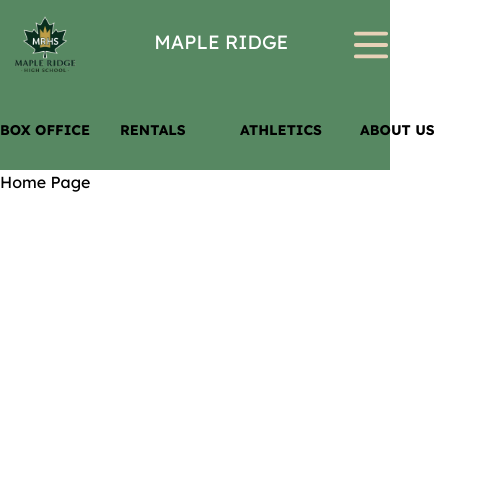
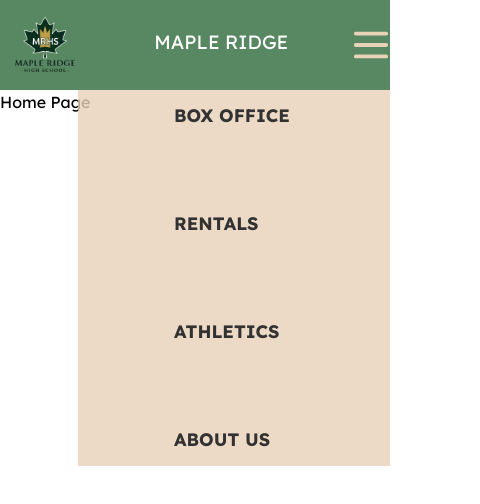
Before and after one commit to UniqueCode3691/FBLA-Website, a React (Vite) app: page / in a window 390 px wide. Both pictures are taken after a click on the button 371 px from the left and 45 px from the top of the page. Shown: the top 504 px of the page, 480 px wide, since content can reach past the window. Built offline with nearby package versions, Linux system fonts and the light colour scheme.

Commit message:
Mobile Nav Completed

```diff
--- a/src/pages/components/Header.jsx
+++ b/src/pages/components/Header.jsx
@@ -15,7 +15,7 @@ export default function Header(props) {
     console.log(isOpen)
 
     return (
-        <nav className="top-0 left-0">
+        <nav className="relative top-0 left-0">
             <div className="flex align-items-center bg-maplegreen">
                 <Link className="w-36" to="/home">
                     <img src={logoImage} alt="Maple Ridge High School Logo" />
--- a/src/pages/components/MobileNavbar.jsx
+++ b/src/pages/components/MobileNavbar.jsx
@@ -2,11 +2,13 @@ import { Link } from "react-router-dom"
 
 export default function MobileNav() {
     return (
-        <div className="flex sm:hidden justify-around justify-items-center items-center bg-maplegreen w-full h-20">
-            <Link className="peer/bo text-sm sm:text-lg min-w-30 font-bold hover:text-slate-600 active:underline" to="/box-office">BOX OFFICE</Link>
-            <Link className="peer/r text-sm sm:text-lg min-w-30 font-bold hover:text-slate-600 active:underline" to="/rentals">RENTALS</Link>
-            <Link className="peer/a text-sm sm:text-lg min-w-30 font-bold hover:text-slate-600 active:underline" to="/athletics">ATHLETICS</Link>
-            <Link className="peer/au text-sm sm:text-lg min-w-30 font-bold hover:text-slate-600 active:underline" to="/about-us">ABOUT US</Link>
-         </div>
+        <div className="absolute right-0 w-full opacity-80">
+            <div className="flex flex-col justify-end sm:hidden ml-auto justify-items-center items-center bg-mapletan w-8/10 h-full z-10 gap-20">
+                <Link className="mt-3 peer/bo text-lg min-w-30 font-bold hover:text-slate-600 active:underline" to="/box-office">BOX OFFICE</Link>
+                <Link className="peer/r text-lg min-w-30 font-bold hover:text-slate-600 active:underline" to="/rentals">RENTALS</Link>
+                <Link className="peer/a text-lg min-w-30 font-bold hover:text-slate-600 active:underline" to="/athletics">ATHLETICS</Link>
+                <Link className="peer/au text-lg mb-3 min-w-30 font-bold hover:text-slate-600 active:underline" to="/about-us">ABOUT US</Link>
+            </div>
+        </div>
     )
 }
```
Also changed, not shown: 1 other file (tests, documents, lock files or other folders).
